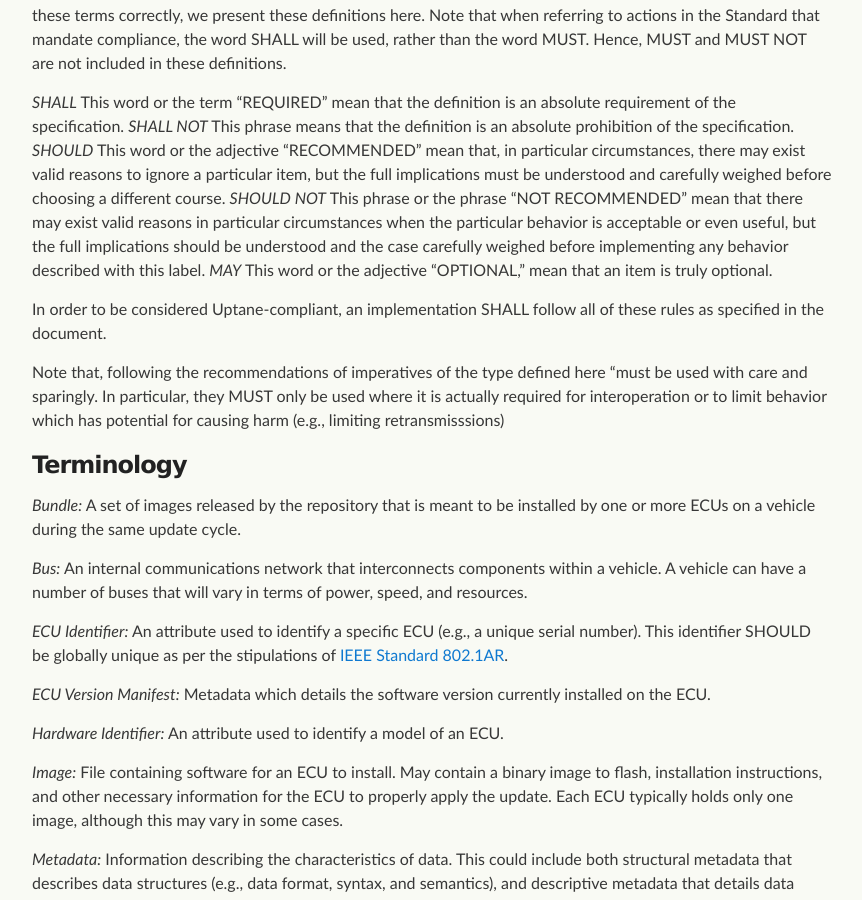
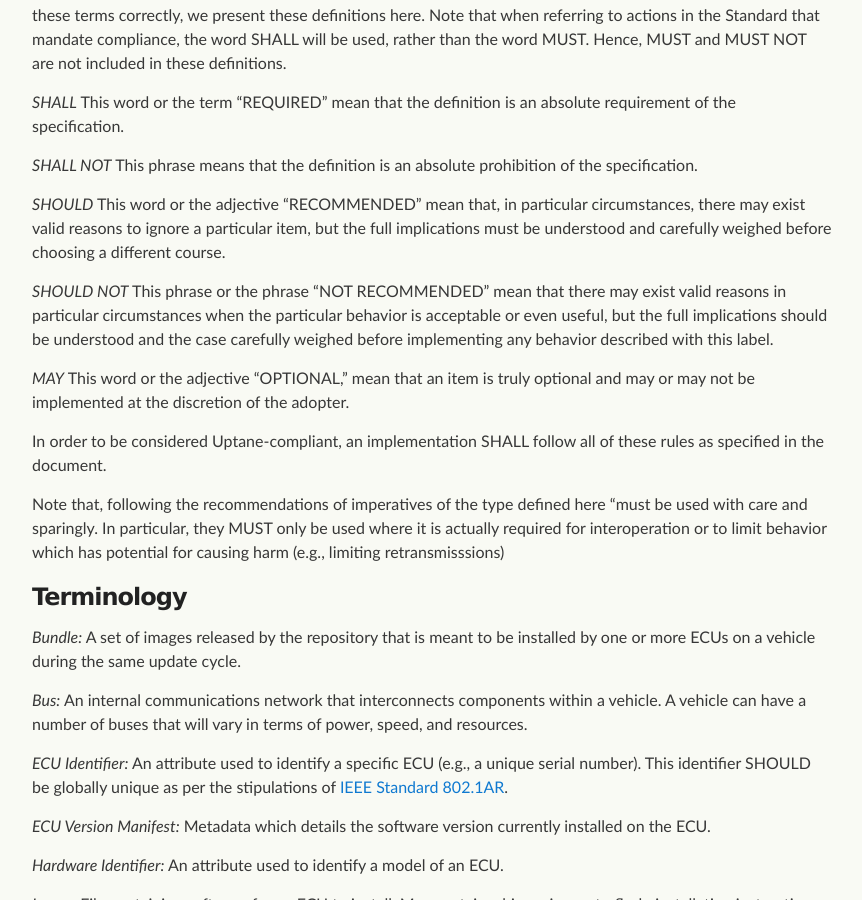
Before and after one commit to uptane/deployment-considerations, a Jekyll site: the page built from glossary.md, in a window 1280 px wide and 900 px high, scrolled down 402 px. Shown: the whole window, without its empty margins (208-1070 px from the left). Built offline with Jekyll 4.4.1, drawn with Linux system fonts in a browser that asks for light colours; our own code applies the rules of GitHub Pages for plain Markdown files.

Commit message:
small formatting fixes for terminology
This fixes a formatting irregularity and expands a bit on one of the definitions

```diff
--- a/glossary.md
+++ b/glossary.md
@@ -10,10 +10,14 @@ css_id: glossary
 The keywords MUST, MUST NOT, REQUIRED, SHALL, SHALL NOT, SHOULD, SHOULD NOT, RECOMMENDED, MAY, and OPTIONAL in this document are to be interpreted as described in {{RFC2119}}. Given the importance of interpreting these terms correctly, we present these definitions here. Note that when referring to actions in the Standard that mandate compliance, the word SHALL will be used, rather than the word MUST. Hence, MUST and MUST NOT are not included in these definitions.
 
 *SHALL* This word or the term "REQUIRED" mean that the definition is an absolute requirement of the specification.
+
 *SHALL NOT* This phrase means that the definition is an absolute prohibition of the specification.
+
 *SHOULD* This word or the adjective "RECOMMENDED" mean that, in particular circumstances, there may exist valid reasons to ignore a particular item, but the full implications must be understood and carefully weighed before choosing a different course.
+
 *SHOULD NOT* This phrase or the phrase "NOT RECOMMENDED" mean that there may exist valid reasons in particular circumstances when the particular behavior is acceptable or even useful, but the full implications should be understood and the case carefully weighed before implementing any behavior described with this label.
-*MAY* This word or the adjective "OPTIONAL," mean that an item is truly optional.
+
+*MAY* This word or the adjective "OPTIONAL," mean that an item is truly optional and may or may not be implemented at the discretion of the adopter.
 
 In order to be considered Uptane-compliant, an implementation SHALL follow all of these rules as specified in the document.
 
```
